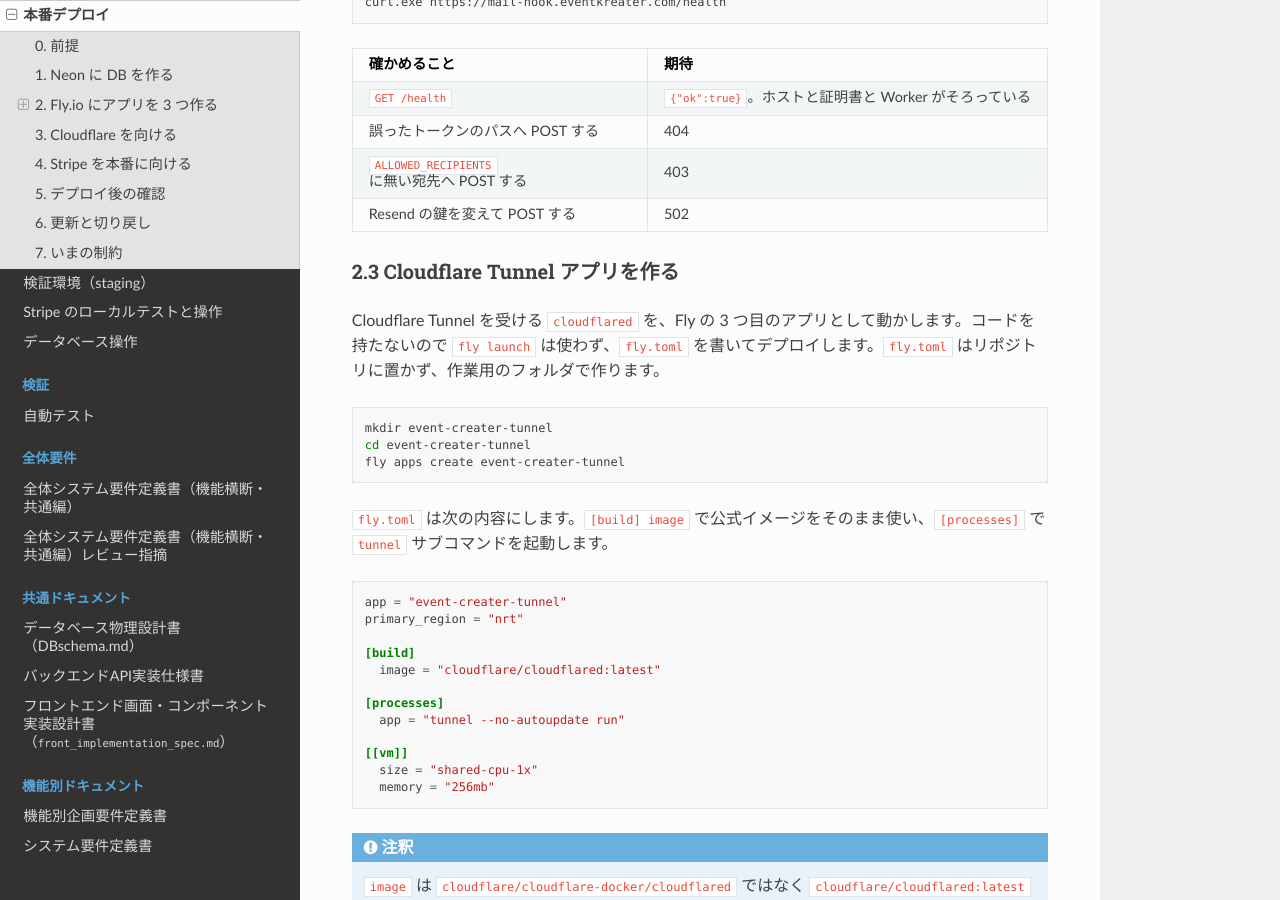
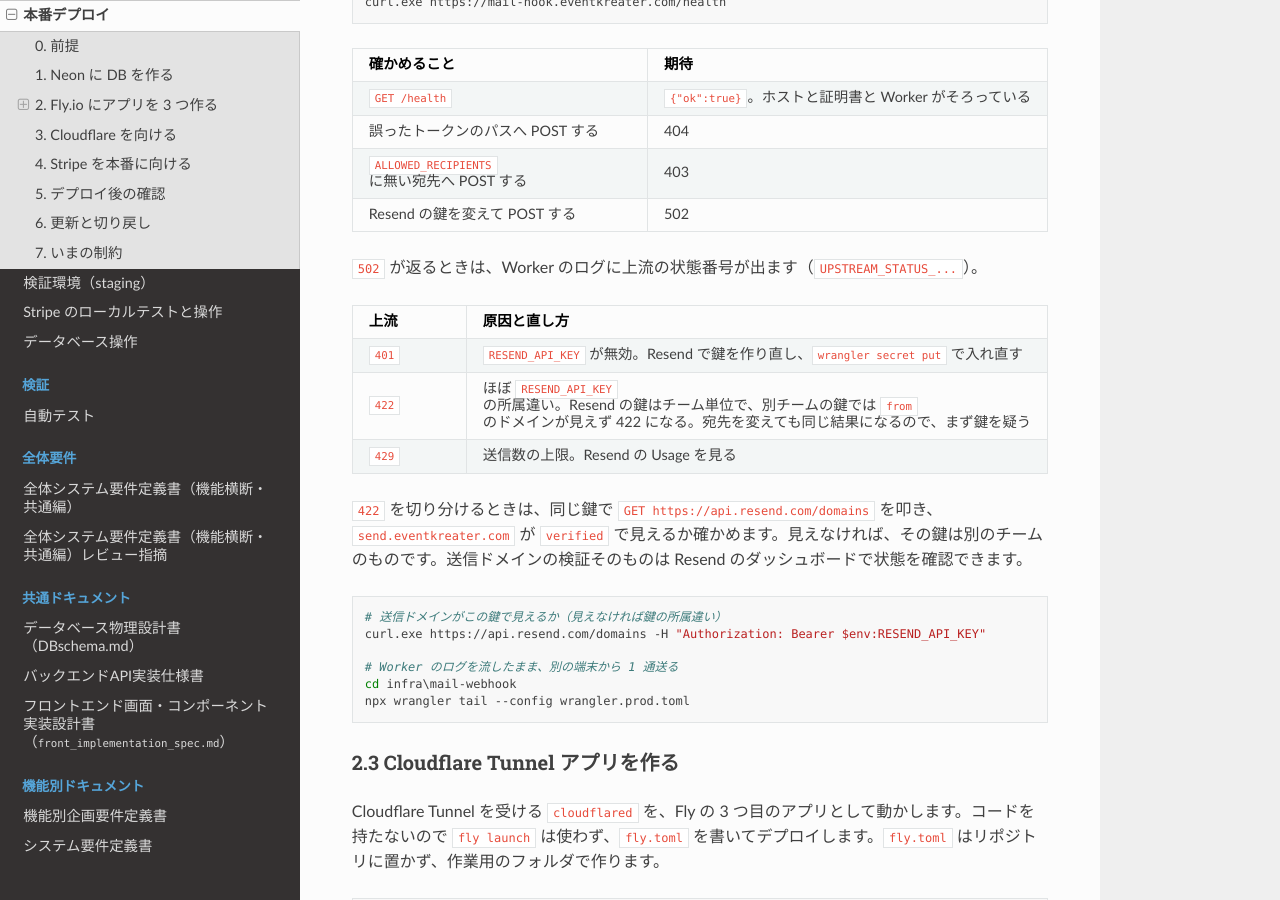
Before and after one commit to HirofumiSato/EventKreater, a Sphinx documentation site: the page built from docs/deploy.rst, in a window 1280 px wide and 900 px high, scrolled down 10187 px. Built offline with Sphinx 7.4.7 and the Read the Docs theme 3.1.0, drawn with Linux system fonts in a browser that asks for light colours.

Commit message:
docs(mail): Resend の 401/422/429 の切り分け方を足す (#150)
Co-authored-by: Cursor <cursoragent@cursor.com>

```diff
--- a/docs/deploy.rst
+++ b/docs/deploy.rst
@@ -493,6 +493,34 @@ Worker の custom domain と Resend の DKIM が DNS で衝突します。
    * - Resend の鍵を変えて POST する
      - 502
 
+``502`` が返るときは、Worker のログに上流の状態番号が出ます（``UPSTREAM_STATUS_...``）。
+
+.. list-table::
+   :header-rows: 1
+   :widths: 22 78
+
+   * - 上流
+     - 原因と直し方
+   * - ``401``
+     - ``RESEND_API_KEY`` が無効。Resend で鍵を作り直し、``wrangler secret put`` で入れ直す
+   * - ``422``
+     - ほぼ ``RESEND_API_KEY`` の所属違い。Resend の鍵はチーム単位で、別チームの鍵では ``from`` のドメインが見えず 422 になる。宛先を変えても同じ結果になるので、まず鍵を疑う
+   * - ``429``
+     - 送信数の上限。Resend の Usage を見る
+
+``422`` を切り分けるときは、同じ鍵で ``GET https://api.resend.com/domains`` を叩き、``send.eventkreater.com`` が
+``verified`` で見えるか確かめます。見えなければ、その鍵は別のチームのものです。送信ドメインの検証そのものは
+Resend のダッシュボードで状態を確認できます。
+
+.. code-block:: powershell
+
+   # 送信ドメインがこの鍵で見えるか（見えなければ鍵の所属違い）
+   curl.exe https://api.resend.com/domains -H "Authorization: Bearer $env:RESEND_API_KEY"
+
+   # Worker のログを流したまま、別の端末から 1 通送る
+   cd infra\mail-webhook
+   npx wrangler tail --config wrangler.prod.toml
+
 2.3 Cloudflare Tunnel アプリを作る
 ^^^^^^^^^^^^^^^^^^^^^^^^^^^^^^^^^^
 
```
Also changed, not shown: docs/doc-index.json.
